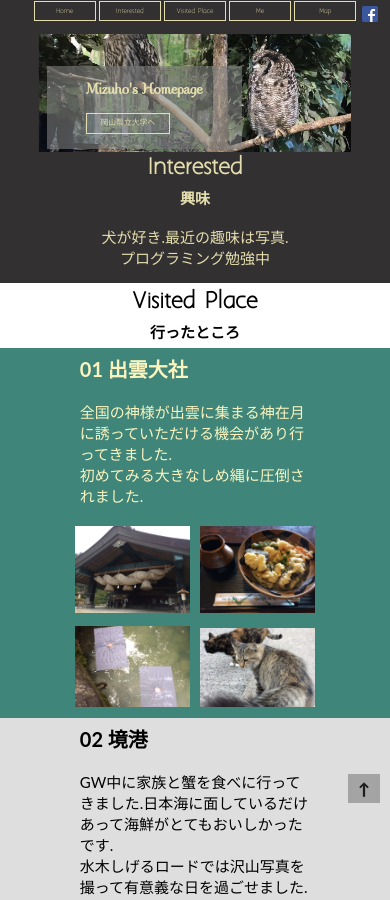
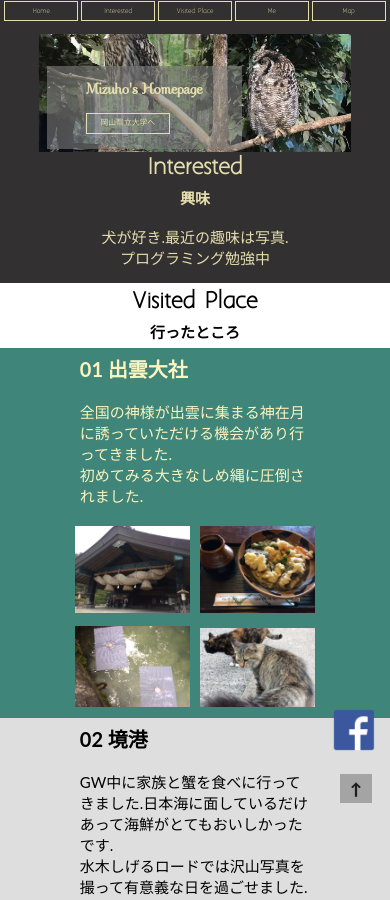
Before and after one commit to tomocreate01/tomocreate01.github.io, a plain HTML site: page index.html in a window 390 px wide. Shown: the top 900 px of the page. Drawn offline with nearby package versions, Linux system fonts and the light colour scheme; a web font is replaced by a local one.

Commit message:
[change] changed facebook icon position

```diff
--- a/CSS/main.css
+++ b/CSS/main.css
@@ -77,7 +77,7 @@ img{
   z-index: 1500;
   position: fixed;
   bottom: 40px;
-  right: 10px;
+  right: 18px;
   font-weight: 900;
   color:rgb(31, 30, 30);
   background-color: rgba(125, 125, 125, 0.6);
@@ -135,13 +135,13 @@ img{
 
 #pageHead .globalNavi ul li{
   display: inline-block;
-  width: 16%;
+  width: 19%;
 }
 
 #pageHead ul, li{
   margin: 0;
   padding: 0;
-  font-size: 1.6vw;
+  font-size: 2vw;
   font-family: "AAARGH";
   list-style: none;
 }
@@ -158,7 +158,6 @@ img{
 
 #pageHead li{
   display: inline;
-
   position: relative;
   z-index: 2;
 }
@@ -167,24 +166,14 @@ img{
 }
 
 #pageHead .facebook a{
-  position: absolute;
-  top:2px;
-  right: 5px;
-  margin: 1px 0px;
-  padding: 5px 10px;
-  border: none;
+  z-index: 1500;
+  position: fixed;
+  bottom: 85px;
+  right: 1px;
+  font-weight: 900;
+  border-style: none;
 }
-@media screen and (max-width:640px){
-  #pageHead .facebook a{
-    position: absolute;
-    top:0;
-    right: 0;
-    margin: 1px 0px;
-    padding: 5px 10px;
-    border: none;
-    width: 20px;
-  }
-}
+
 
 #pageHead .HeadVisual{
   position: relative;
@@ -298,18 +287,6 @@ h4{
 
 }
 
-/*#me .me-title{
-  margin-left: auto;
-  margin-right: auto;
-  text-align: left;
-  width: 40%;
-}
-#me .me-text{
-  margin-left: auto;
-  margin-right: auto;
-  text-align: left;
-  width: 30%;
-}*/
 /*----- 地図-----*/
 #Map{
   padding: 3px;
--- a/index.html
+++ b/index.html
@@ -38,7 +38,9 @@
       <li><a href="#Me">Me</a></li>
       <li><a href="#Map">Map</a></li>
     </ul>
-    <div class="facebook"><a href="https://www.facebook.com/profile.php?id=100009365408865"><img src="./image/facebook.png"></a></div>
+        <div class="facebook"><a href="https://www.facebook.com/profile.php?id=100009365408865"><img src="./image/facebook-pc.png"></a></div>
+<!--      <div class="facebook"><a href="https://www.facebook.com/profile.php?id=100009365408865"><img src="./image/facebook.png"></a></div>-->
+
   </nav>
 </div>
   <section class="HeadVisual">
```
Also changed, not shown: JavaScript/JavaScript.js (+73 -1 lines), image/facebook-pc.png (added).
